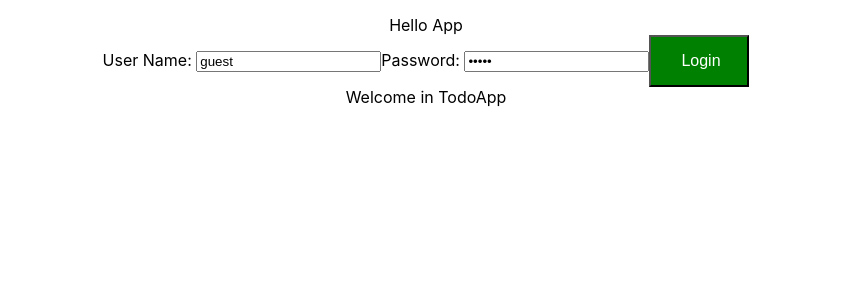
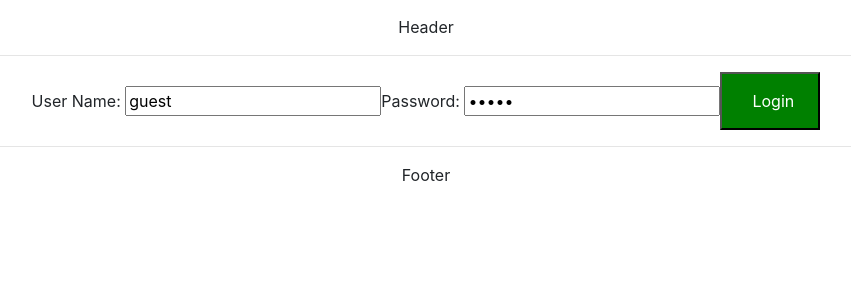
Before and after one commit to VDK84/fullStackReactSpringBoot, a React (Create React App) app in the folder frontend/todo-app/: page / in a window 1280 px wide. Shown: the top 300 px of the page, without its empty margins (214-1065 px from the left). Built offline with nearby package versions, Linux system fonts and the light colour scheme.

Commit message:
Add Todo List Add boostrap Add Header/Footer

```diff
--- a/frontend/todo-app/src/App.js
+++ b/frontend/todo-app/src/App.js
@@ -1,6 +1,7 @@
 import React, { Component } from 'react';
 import logo from './logo.svg';
 import './App.css';
+import './bootstrap.css';
 import Counter from './components/Counter.jsx'
 import TodoApp from './components/todoApp/TodoApp.jsx'
 
@@ -9,7 +10,6 @@
   render() {
     return (
     <div className="App">
-      Hello App
       <TodoApp/>
     </div>
   );
--- /dev/null
+++ b/frontend/todo-app/src/bootstrap.css
@@ -0,0 +1 @@
+@import url(https://unpkg.com/bootstrap@4.1.0/dist/css/bootstrap.min.css)
--- a/frontend/todo-app/src/components/todoApp/TodoApp.jsx
+++ b/frontend/todo-app/src/components/todoApp/TodoApp.jsx
@@ -1,20 +1,21 @@
 import React, { Component } from 'react';
 import PropTypes from 'prop-types';
-import {BrowserRouter as Router, Route, Switch} from 'react-router-dom';
+import {BrowserRouter as Router, Route, Switch, Link} from 'react-router-dom';
 
 class TodoApp extends Component {
     render () {
         return (
             <div className="TodoApp">
                 <Router>
-                    <>
+                    <HeaderComponent/>
                         <Switch>
                             <Route path="/" exact component={LoginComponent}/>
                             <Route path="/login" component={LoginComponent}/>
                             <Route path="/welcome" component={WelcomeComponent}/>
+                            <Route path="/todos" component={ListTodosComponent}/>
                             <Route component={ErrorComponent}/>
                         </Switch>
-                    </>
+                    <FooterComponent/>
                 </Router>
             </div>
         );
@@ -41,12 +42,11 @@
             <div>
                 {this.state.hasLoginFailed && <div>Invalid Credentials</div>}
                 {this.state.showSucessMessage && <div>Login Successful Credentials</div>}
-                {!this.state.showSucessMessage && <div>
+                <div>
                     User Name: <input type="text" name="username" value={this.state.username} onChange={this.handleChange}/>
                     Password: <input type="password" name="password" value={this.state.password} onChange={this.handleChange}/>
                     <button onClick={this.loginClicked}>Login</button>
-                </div>}
-                <WelcomeComponent/>
+                </div>
             </div>
         );
     }
@@ -58,7 +58,7 @@
 
     loginClicked(){
         if(this.state.username==='guest' && this.state.password==='guest'){
-            this.props.history.push("/welcome");
+            this.props.history.push(`/welcome/{this.state.username}`);
             this.setState({showSucessMessage:true});
             this.setState({hasLoginFailed:false});
         } else {
@@ -69,7 +69,72 @@
 
 class WelcomeComponent extends Component{
     render () {
-        return <div>Welcome in TodoApp</div>
+        return <div>
+                Welcome X. You can manage your todos <Link to="/todos">here</Link>.
+            </div>
+    }
+}
+
+class HeaderComponent extends Component{
+    render(){
+        return (
+            <div>
+                Header <hr/>
+            </div>
+        )
+    }
+}
+
+class FooterComponent extends Component{
+    render(){
+        return (
+            <div>
+                 <hr/>Footer
+            </div>
+        )
+    }
+}
+
+class ListTodosComponent extends Component{
+constructor (props) {
+        super(props);
+        this.state = {
+            todos :
+            [
+                {id: 1, description : 'Learn React', done:false, targetDate: new Date()},
+                {id: 2, description : 'Learn Spring', done:false, targetDate: new Date()},
+                {id: 3, description : 'Learn Angular', done:false, targetDate: new Date()}
+            ]
+        }
+    }
+    render () {
+        return (
+        <div>
+            <h1> List Todos</h1>
+            <table>
+                <thead>
+                    <tr>
+                        <th>id</th>
+                        <th>description</th>
+                        <th>Is Completed?</th>
+                        <th>Target Date</th>
+                    </tr>
+                </thead>
+                <tbody>
+                    {
+                        this.state.todos.map(
+                            todo =>
+                                <tr>
+                                    <td>{todo.id}</td>
+                                    <td>{todo.description}</td>
+                                    <td>{todo.done.toString()}</td>
+                                    <td>{todo.targetDate.toString()}</td>
+                                </tr>
+                        )
+                    }
+                </tbody>
+            </table>
+        </div>);
     }
 }
 
```
